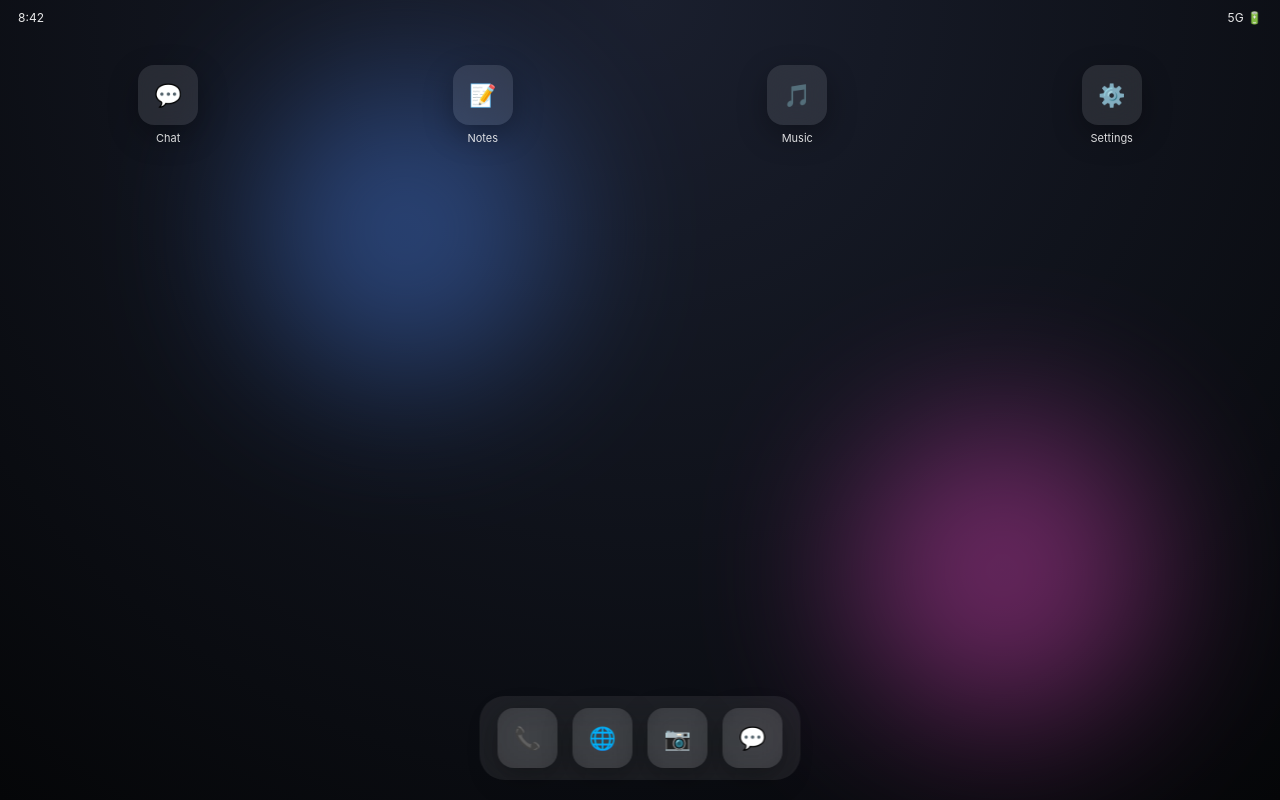
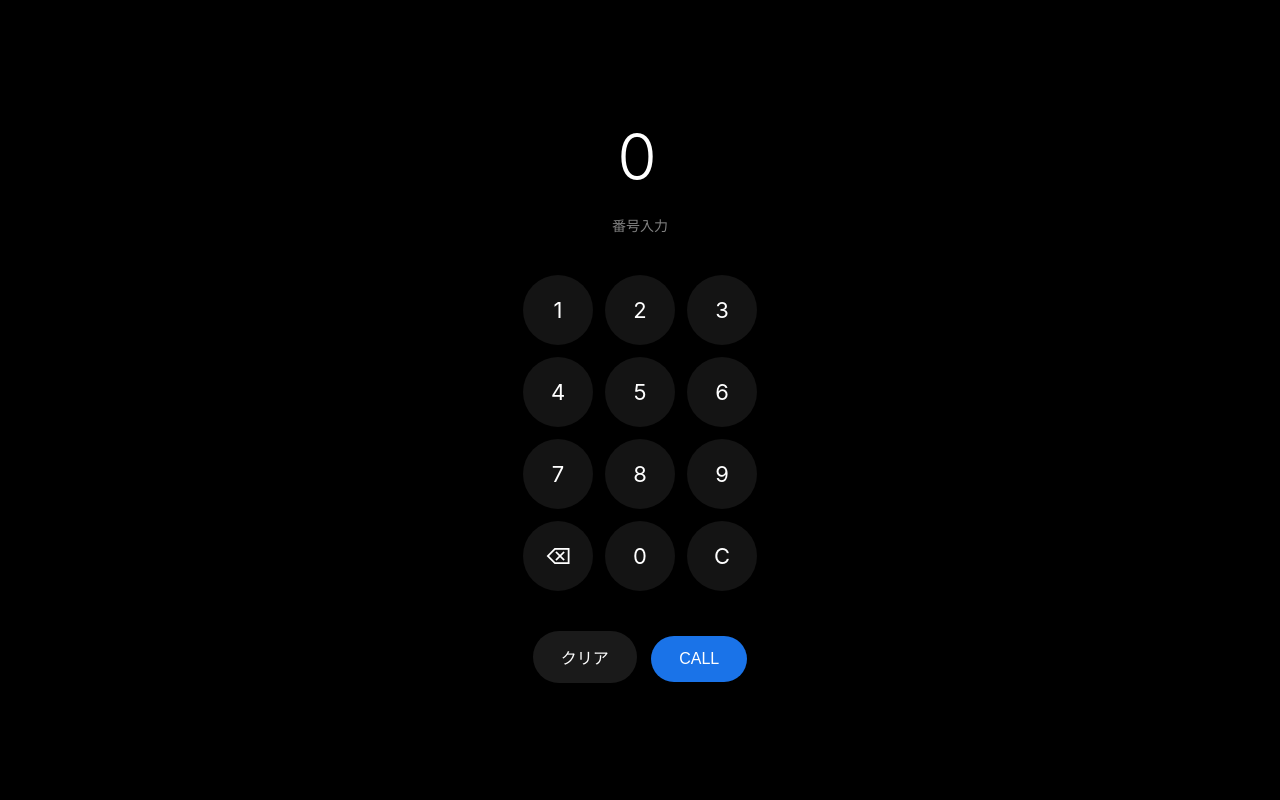
Before and after one commit to shalom777br-cmd/050call, a website: page index.html in a window 1280 px wide. Drawn offline with Linux system fonts and the light colour scheme.

Commit message:
Update index.html

```diff
--- a/index.html
+++ b/index.html
@@ -2,297 +2,145 @@
 <html lang="ja">
 <head>
 <meta charset="UTF-8">
-<meta name="viewport" content="width=device-width, initial-scale=1.0, maximum-scale=1.0, user-scalable=no">
-<title>iOS Style UI</title>
+<meta name="viewport" content="width=device-width, initial-scale=1.0">
+<title>Call UI</title>
 
 <style>
-/* =========================
-   RESET
-========================= */
-* {
+body {
   margin: 0;
-  padding: 0;
-  box-sizing: border-box;
-  font-family: -apple-system, BlinkMacSystemFont, "Helvetica Neue", Arial;
+  background: #000;
+  color: white;
+  font-family: -apple-system, BlinkMacSystemFont;
+  display: flex;
+  align-items: center;
+  justify-content: center;
+  height: 100vh;
 }
 
-body {
-  background: #0b0c10;
-  color: white;
-  overflow-x: hidden;
+/* 全体中央配置 */
+.container {
+  text-align: center;
 }
 
-/* =========================
-   BACKGROUND
-========================= */
-.bg {
-  position: fixed;
-  inset: 0;
-  background: radial-gradient(circle at top, #1a1f2e, #050608);
-  z-index: -2;
+/* 数字表示 */
+.number {
+  font-size: 64px;
+  font-weight: 300;
+  letter-spacing: 6px;
 }
 
-/* blur blobs */
-.blob {
-  position: absolute;
-  width: 300px;
-  height: 300px;
-  border-radius: 50%;
-  filter: blur(80px);
-  opacity: 0.4;
+/* 小さな補助テキスト */
+.label {
+  margin-top: 20px;
+  font-size: 14px;
+  opacity: 0.5;
 }
 
-.blob1 { background: #4f8cff; top: 10%; left: 20%; }
-.blob2 { background: #ff4fd8; bottom: 10%; right: 10%; }
-
-/* =========================
-   STATUS BAR
-========================= */
-.status-bar {
-  display: flex;
-  justify-content: space-between;
-  padding: 10px 18px;
-  font-size: 12px;
-  opacity: 0.9;
-}
-
-/* =========================
-   HOME GRID
-========================= */
-.home {
-  display: grid;
-  grid-template-columns: repeat(4, 1fr);
-  gap: 18px;
-  padding: 20px;
-  margin-top: 10px;
-}
-
-/* app icon */
-.app {
-  display: flex;
-  flex-direction: column;
-  align-items: center;
+/* ボタン */
+.btn {
+  margin-top: 40px;
+  padding: 14px 28px;
+  border-radius: 999px;
+  border: none;
+  font-size: 16px;
   cursor: pointer;
 }
 
-.icon {
-  width: 60px;
-  height: 60px;
-  border-radius: 16px;
+.call {
+  background: #1a73e8;
+  color: white;
+}
+
+.clear {
   background: rgba(255,255,255,0.1);
-  backdrop-filter: blur(20px);
+  color: white;
+  margin-right: 10px;
+}
+
+/* キーパッド */
+.keypad {
+  margin-top: 40px;
+  display: grid;
+  grid-template-columns: repeat(3, 70px);
+  gap: 12px;
+  justify-content: center;
+}
+
+.key {
+  width: 70px;
+  height: 70px;
+  border-radius: 50%;
+  background: rgba(255,255,255,0.08);
   display: flex;
   align-items: center;
   justify-content: center;
   font-size: 22px;
-  box-shadow: 0 10px 30px rgba(0,0,0,0.3);
-  transition: 0.2s;
+  cursor: pointer;
+  user-select: none;
 }
 
-.icon:active {
+.key:active {
   transform: scale(0.92);
-}
-
-.label {
-  margin-top: 6px;
-  font-size: 11px;
-  opacity: 0.85;
-}
-
-/* =========================
-   DOCK
-========================= */
-.dock {
-  position: fixed;
-  bottom: 20px;
-  left: 50%;
-  transform: translateX(-50%);
-  display: flex;
-  gap: 15px;
-  padding: 12px 18px;
-  border-radius: 25px;
-  background: rgba(255,255,255,0.08);
-  backdrop-filter: blur(25px);
-}
-
-/* =========================
-   APP VIEW
-========================= */
-.app-view {
-  position: fixed;
-  inset: 0;
-  background: rgba(10,10,15,0.95);
-  backdrop-filter: blur(30px);
-  transform: translateY(100%);
-  transition: 0.35s ease;
-  padding: 20px;
-}
-
-.app-view.active {
-  transform: translateY(0);
-}
-
-.close-btn {
-  padding: 10px;
-  background: rgba(255,255,255,0.1);
-  border-radius: 10px;
-  display: inline-block;
-  cursor: pointer;
-}
-
-/* =========================
-   CHAT UI SAMPLE
-========================= */
-.chat {
-  margin-top: 20px;
-  display: flex;
-  flex-direction: column;
-  gap: 10px;
-  height: 70vh;
-  overflow-y: auto;
-}
-
-.msg {
-  padding: 10px 14px;
-  border-radius: 14px;
-  max-width: 70%;
-  font-size: 14px;
-}
-
-.me {
-  background: #4f8cff;
-  align-self: flex-end;
-}
-
-.bot {
-  background: rgba(255,255,255,0.12);
-}
-
-/* input */
-.input-bar {
-  position: absolute;
-  bottom: 20px;
-  left: 20px;
-  right: 20px;
-  display: flex;
-  gap: 10px;
-}
-
-input {
-  flex: 1;
-  padding: 12px;
-  border-radius: 12px;
-  border: none;
-  outline: none;
-  background: rgba(255,255,255,0.1);
-  color: white;
-}
-
-button {
-  padding: 12px 16px;
-  border: none;
-  border-radius: 12px;
-  background: #4f8cff;
-  color: white;
-  cursor: pointer;
 }
 </style>
 </head>
 
 <body>
 
-<div class="bg">
-  <div class="blob blob1"></div>
-  <div class="blob blob2"></div>
-</div>
+<div class="container">
 
-<div class="status-bar">
-  <div>8:42</div>
-  <div>5G 🔋</div>
-</div>
+  <div id="display" class="number">0</div>
 
-<div class="home">
-  <div class="app" onclick="openApp('Chat')">
-    <div class="icon">💬</div>
-    <div class="label">Chat</div>
+  <div class="label">番号入力</div>
+
+  <div class="keypad">
+    <div class="key" onclick="add('1')">1</div>
+    <div class="key" onclick="add('2')">2</div>
+    <div class="key" onclick="add('3')">3</div>
+    <div class="key" onclick="add('4')">4</div>
+    <div class="key" onclick="add('5')">5</div>
+    <div class="key" onclick="add('6')">6</div>
+    <div class="key" onclick="add('7')">7</div>
+    <div class="key" onclick="add('8')">8</div>
+    <div class="key" onclick="add('9')">9</div>
+    <div class="key" onclick="back()">⌫</div>
+    <div class="key" onclick="add('0')">0</div>
+    <div class="key" onclick="clearAll()">C</div>
   </div>
 
-  <div class="app" onclick="openApp('Notes')">
-    <div class="icon">📝</div>
-    <div class="label">Notes</div>
-  </div>
-
-  <div class="app" onclick="openApp('Music')">
-    <div class="icon">🎵</div>
-    <div class="label">Music</div>
-  </div>
-
-  <div class="app" onclick="openApp('Settings')">
-    <div class="icon">⚙️</div>
-    <div class="label">Settings</div>
-  </div>
-</div>
-
-<div class="dock">
-  <div class="icon">📞</div>
-  <div class="icon">🌐</div>
-  <div class="icon">📷</div>
-  <div class="icon">💬</div>
-</div>
-
-<!-- APP VIEW -->
-<div id="appView" class="app-view">
-
-  <div class="close-btn" onclick="closeApp()">← Close</div>
-
-  <h2 id="appTitle" style="margin-top:15px;"></h2>
-
-  <div id="chatUI" class="chat">
-    <div class="msg bot">こんにちは。アプリが開きました。</div>
-  </div>
-
-  <div class="input-bar">
-    <input id="input" placeholder="メッセージ..." />
-    <button onclick="sendMsg()">送信</button>
+  <div>
+    <button class="btn clear" onclick="clearAll()">クリア</button>
+    <button class="btn call" onclick="call()">CALL</button>
   </div>
 
 </div>
 
 <script>
-let currentApp = "";
+let number = "0";
 
-function openApp(name) {
-  currentApp = name;
-  document.getElementById("appTitle").innerText = name;
-  document.getElementById("appView").classList.add("active");
+function render() {
+  document.getElementById("display").innerText = number;
 }
 
-function closeApp() {
-  document.getElementById("appView").classList.remove("active");
+function add(d) {
+  if (number === "0") number = "";
+  number += d;
+  render();
 }
 
-function sendMsg() {
-  const input = document.getElementById("input");
-  const text = input.value.trim();
-  if (!text) return;
+function back() {
+  number = number.slice(0, -1);
+  if (number === "") number = "0";
+  render();
+}
 
-  const chat = document.getElementById("chatUI");
+function clearAll() {
+  number = "0";
+  render();
+}
 
-  const me = document.createElement("div");
-  me.className = "msg me";
-  me.innerText = text;
-  chat.appendChild(me);
-
-  const bot = document.createElement("div");
-  bot.className = "msg bot";
-  bot.innerText = "受信: " + text;
-
-  setTimeout(() => {
-    chat.appendChild(bot);
-    chat.scrollTop = chat.scrollHeight;
-  }, 400);
-
-  input.value = "";
+function call() {
+  alert("発信: " + number);
 }
 </script>
 
```
